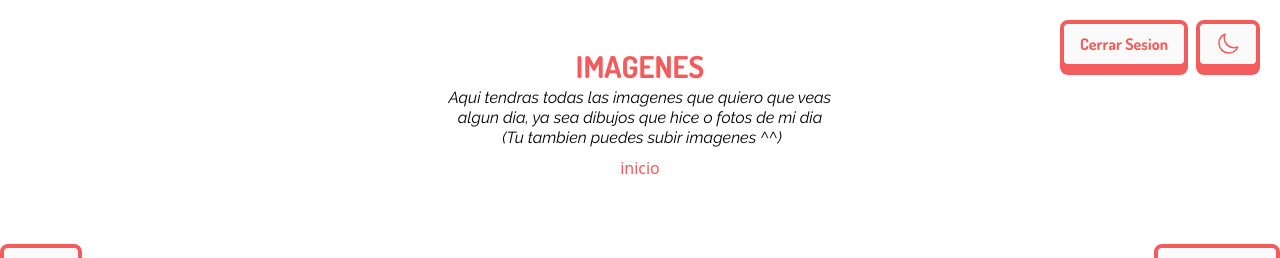
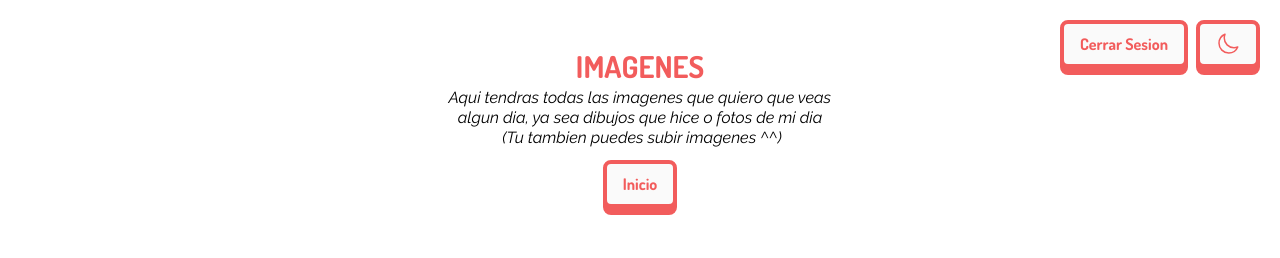
Before and after one commit to DiegoCadavid/emociones_client, a React (Vite) app: page /images in a window 1280 px wide. Shown: the top 258 px of the page. Built offline with nearby package versions, Linux system fonts and the light colour scheme; sample sign-in values are in the browser's storage.

Commit message:
feat: change style of home button from titles

```diff
--- a/src/components/placeholders/Title.jsx
+++ b/src/components/placeholders/Title.jsx
@@ -1,14 +1,20 @@
 import React from "react";
-import { Link } from 'react-router-dom'
+import { Link } from "react-router-dom";
 
 const Title = ({ title = "titulo", subtitle = "" }) => {
   return (
-    <div className="text-center">
-      <h2 className="text-primary-100 font-title text-3xl uppercase dark:text-zinc-100">
-        {title}
-      </h2>
-      <pre className="font-subtitle italic leading-tight mt-1 mb-2 dark:text-zinc-300">{subtitle}</pre>
-      <Link to="/home" className="hover:underline text-primary-100 dark:text-zinc-100">inicio</Link>
+    <div className="text-center flex flex-col gap-3 items-center">
+      <div>
+        <h2 className="text-primary-100 font-title text-3xl uppercase dark:text-zinc-100">
+          {title}
+        </h2>
+        <pre className="font-subtitle italic leading-tight mt-1 dark:text-zinc-300">
+          {subtitle}
+        </pre>
+      </div>
+      <Link to="/home" className="btn w-fit">
+        inicio
+      </Link>
     </div>
   );
 };
```
